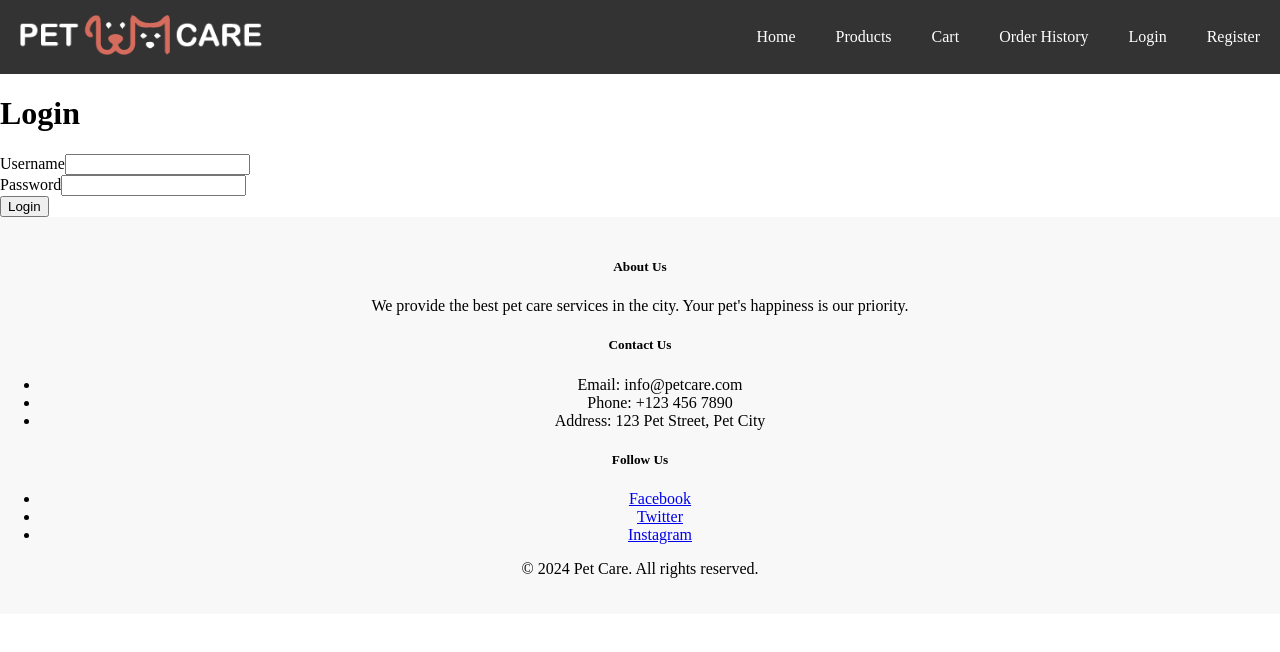
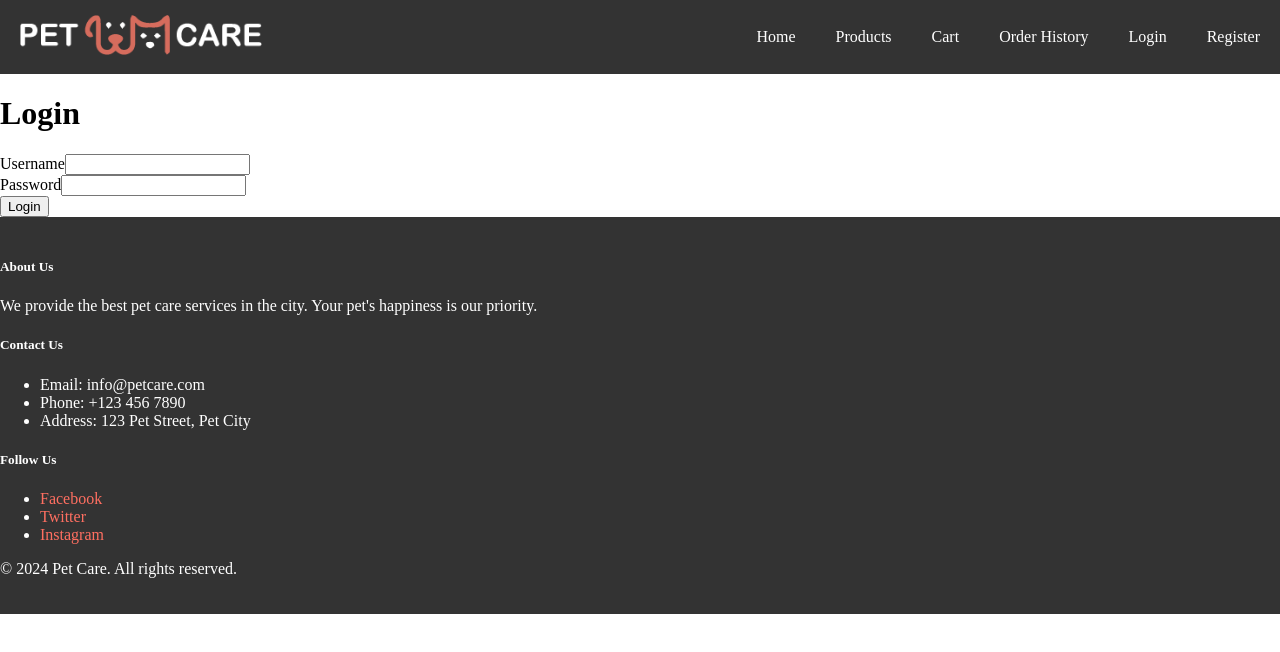
Before and after one commit to benlaguroun/Webstack---Portfolio-Project, a React (Create React App) app in the folder pet-care-ecommerce/pet-care/: page /login in a window 1280 px wide. Shown: the top 652 px of the page. Built offline with nearby package versions, Linux system fonts and the light colour scheme.

Commit message:
style footer

```diff
--- a/pet-care-ecommerce/pet-care/src/components/Footer.css
+++ b/pet-care-ecommerce/pet-care/src/components/Footer.css
@@ -1,45 +1,16 @@
+/* Footer.css */
 .footer {
-  background-color: #f8f8f8;
+  background-color: #333;
+  color: white;
   padding: 20px 0;
-  text-align: center;
 }
 
-.footer-content {
-  display: flex;
-  justify-content: space-around;
-  flex-wrap: wrap;
-}
-
-.footer-section {
-  flex: 1;
-  min-width: 200px;
-  padding: 20px;
-}
-
-.footer-section h2 {
-  font-size: 1.5em;
-  margin-bottom: 10px;
-}
-
-.footer-section p, .footer-section ul {
-  font-size: 1em;
-  margin-bottom: 10px;
-}
-
-.footer-section ul {
-  list-style-type: none;
-  padding: 0;
-}
-
-.footer-section ul li {
-  margin-bottom: 5px;
-}
-
-.footer-section ul li a {
-  color: #333;
+.footer a {
+  color: #ff6f61;
   text-decoration: none;
 }
 
-.footer-section ul li a:hover {
+.footer a:hover {
+  color: #ff3b2f;
   text-decoration: underline;
 }
```
